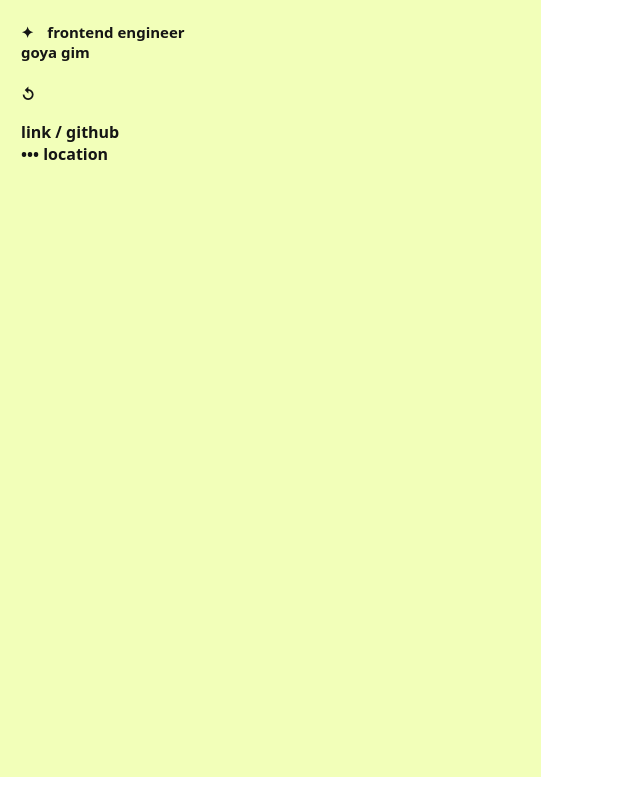
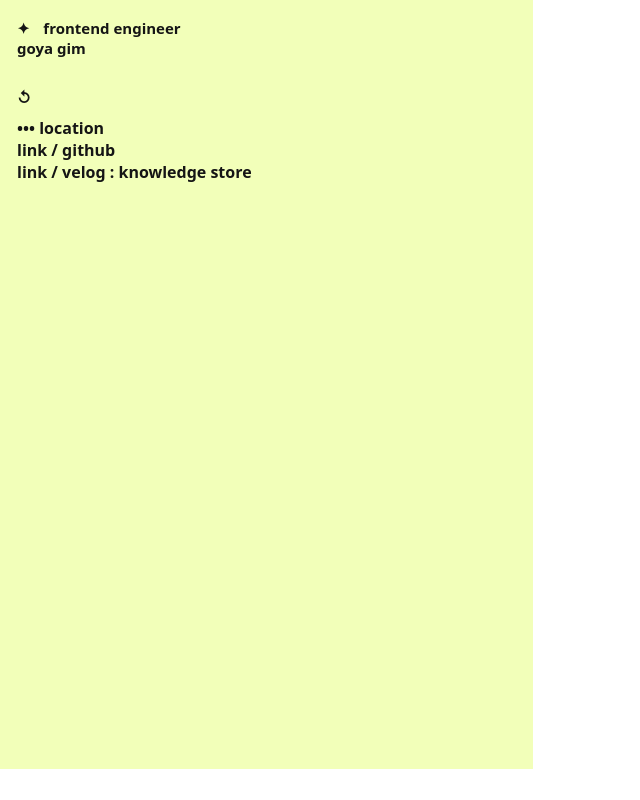
Before and after one commit to Goyka/rtk-prc, a React (Create React App) app: page / in a window 1280 px wide. Shown: the whole page, without its empty margins (0-640 px from the left). Built offline with nearby package versions, Linux system fonts and the light colour scheme.

Commit message:
Tiny Changes

```diff
--- /dev/null
+++ b/src/components/Body.jsx
@@ -0,0 +1,41 @@
+import React, { useState } from "react";
+import * as St from "../style/styles";
+
+const Body = ({ mode }) => {
+  const [hover, setHover] = useState(false);
+
+  const handleMouseHover = () => {
+    setHover((prevHover) => !prevHover);
+  };
+
+  return (
+    <St.Container
+      style={{
+        background: mode ? "#1e3135" : "#f2ffb9",
+        color: mode ? "#f9f9f9" : "#151515",
+      }}
+    >
+      <St.TextLink
+        href="https://goo.gl/maps/9qBiBuzCWJ4M7WYv9"
+        onMouseEnter={handleMouseHover}
+        style={{ color: mode ? "#f9f9f9" : "#151515" }}
+      >
+        {hover ? "37°32'58.6\"N  127°04'55.9\"E" : "••• location"}
+      </St.TextLink>
+      <St.TextLink
+        href="https://github.com/Goyka"
+        style={{ color: mode ? "#f9f9f9" : "#151515" }}
+      >
+        link / github
+      </St.TextLink>
+      <St.TextLink
+        href="https://velog.io/@gimgoya"
+        style={{ color: mode ? "#f9f9f9" : "#151515" }}
+      >
+        link / velog : knowledge store
+      </St.TextLink>
+    </St.Container>
+  );
+};
+
+export default Body;
--- a/src/pages/Home.jsx
+++ b/src/pages/Home.jsx
@@ -1,13 +1,9 @@
 import React, { useState } from "react";
+import Body from "../components/Body";
 import * as St from "../style/styles";
 
 const Home = () => {
   const [mode, setMode] = useState(false);
-  const [hover, setHover] = useState(false);
-
-  const handleMouseHover = () => {
-    setHover((prevHover) => !prevHover);
-  };
 
   return (
     <St.Wrap
@@ -29,26 +25,7 @@ const Home = () => {
         </St.Toggle>
         <br />
       </St.Nav>
-      <St.Container
-        style={{
-          background: mode ? "#1e3135" : "#f2ffb9",
-          color: mode ? "#f9f9f9" : "#151515",
-        }}
-      >
-        <St.TextLink
-          href="https://github.com/Goyka"
-          style={{ color: mode ? "#f9f9f9" : "#151515" }}
-        >
-          link / github
-        </St.TextLink>
-        <St.TextLink
-          href="https://goo.gl/maps/9qBiBuzCWJ4M7WYv9"
-          onMouseEnter={handleMouseHover}
-          style={{ color: mode ? "#f9f9f9" : "#151515" }}
-        >
-          {hover ? "37°32'58.6\"N  127°04'55.9\"E" : "••• location"}
-        </St.TextLink>
-      </St.Container>
+      <Body />
     </St.Wrap>
   );
 };
--- a/src/style/styles.jsx
+++ b/src/style/styles.jsx
@@ -10,7 +10,7 @@ const colors = {
 export const Wrap = styled.div`
   max-width: 499px;
   height: 735px;
-  padding: 21px;
+  padding: 17px;
   font-family: system-ui, -apple-system, BlinkMacSystemFont, "Segoe UI", Roboto,
     Oxygen, Ubuntu, Cantarell, "Open Sans", "Helvetica Neue", sans-serif;
   font-weight: 600;
@@ -32,6 +32,7 @@ export const Title = styled.span`
 export const Toggle = styled.span`
   font-size: 15px;
   font-weight: 700;
+  margin: 7px 0 0 0;
   cursor: pointer;
 `;
 
```
